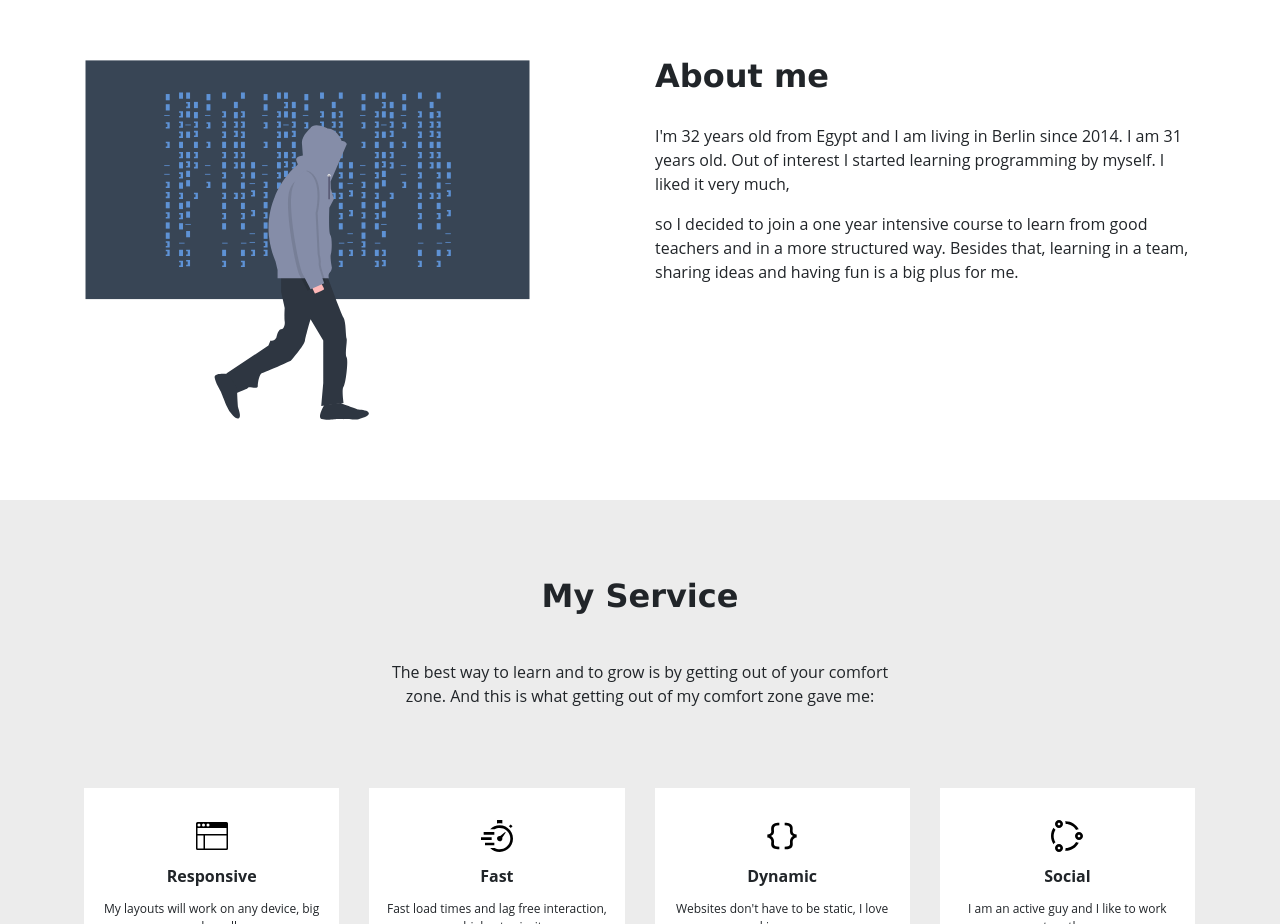
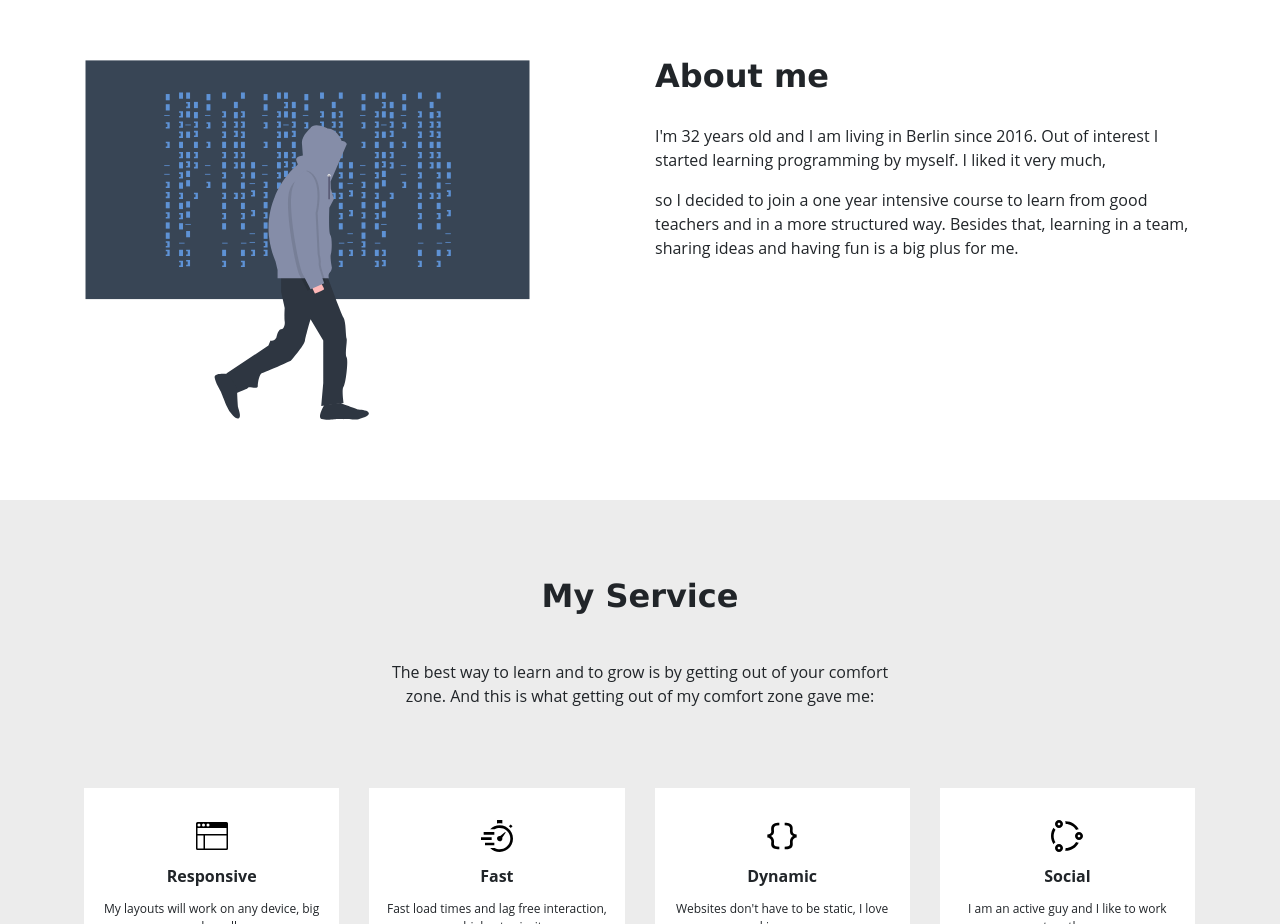
Before and after one commit to elbehary01/portfolio-react, a React (Create React App) app: page / in a window 1280 px wide. Shown: the part 820-1744 px from the top of the page. Built offline with nearby package versions, Linux system fonts and the light colour scheme.

Commit message:
add main

```diff
--- a/src/components/Main.js
+++ b/src/components/Main.js
@@ -67,8 +67,7 @@ export default function Main() {
             <h2>About me</h2>
 
             <p>
-              I'm 32 years old from Egypt and I am living in Berlin since 2014. I am 31
-              years old. Out of interest I started learning programming by
+              I'm 32 years old and I am living in Berlin since 2016. Out of interest I started learning programming by
               myself. I liked it very much,
             </p>
             <p>
```
